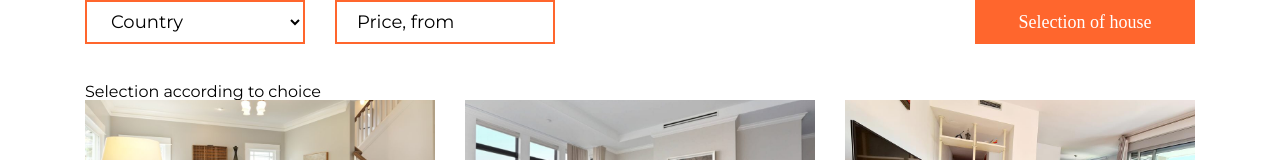
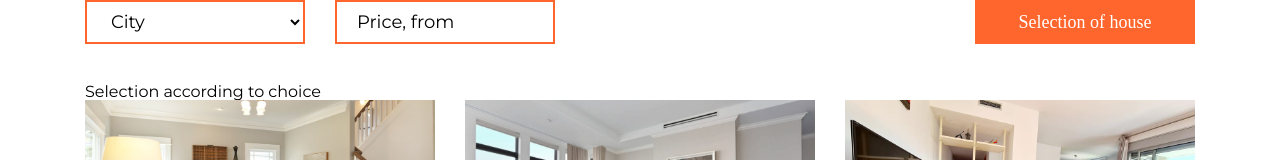
Before and after one commit to IgoryanDeltoro/my-first-vue-project, a Vue app: page / in a window 1280 px wide. Shown: the top 160 px of the page. Built offline with nearby package versions, Linux system fonts and the light colour scheme.

Commit message:
CHANGED: items transferred to child

```diff
--- a/src/components/apartment/ApartmentsFilterForm.vue
+++ b/src/components/apartment/ApartmentsFilterForm.vue
@@ -1,12 +1,7 @@
 <template>
   <Container>
     <form @submit.prevent="handelSubmit" type="submit" class="form">
-      <CustomSelect
-        class="form__select"
-        :items="['Country', 'City']"
-        v-model="city"
-      />
-
+      <CustomSelect class="form__select" :items="cities" v-model="city" />
       <CustomInput
         class="form__input"
         name="name"
@@ -23,6 +18,7 @@ import Button from '../Button.vue';
 import Container from '../shared/Container.vue';
 import CustomInput from '../shared/CustomInput.vue';
 import CustomSelect from '../shared/CustomSelect.vue';
+import citiesNames from './citiesNames';
 
 export default {
   name: 'ApartmentsFilterForm',
@@ -34,9 +30,14 @@ export default {
   },
   data() {
     return {
-      price: 0,
+      price: '',
       city: '',
     };
+  },
+  computed: {
+    cities() {
+      return [{ value: '', label: 'City', selected: true }, ...citiesNames];
+    },
   },
   methods: {
     handelSubmit() {
@@ -57,7 +58,6 @@ export default {
 
   &__input {
     margin-right: auto;
-
   }
 }
 </style>
```
